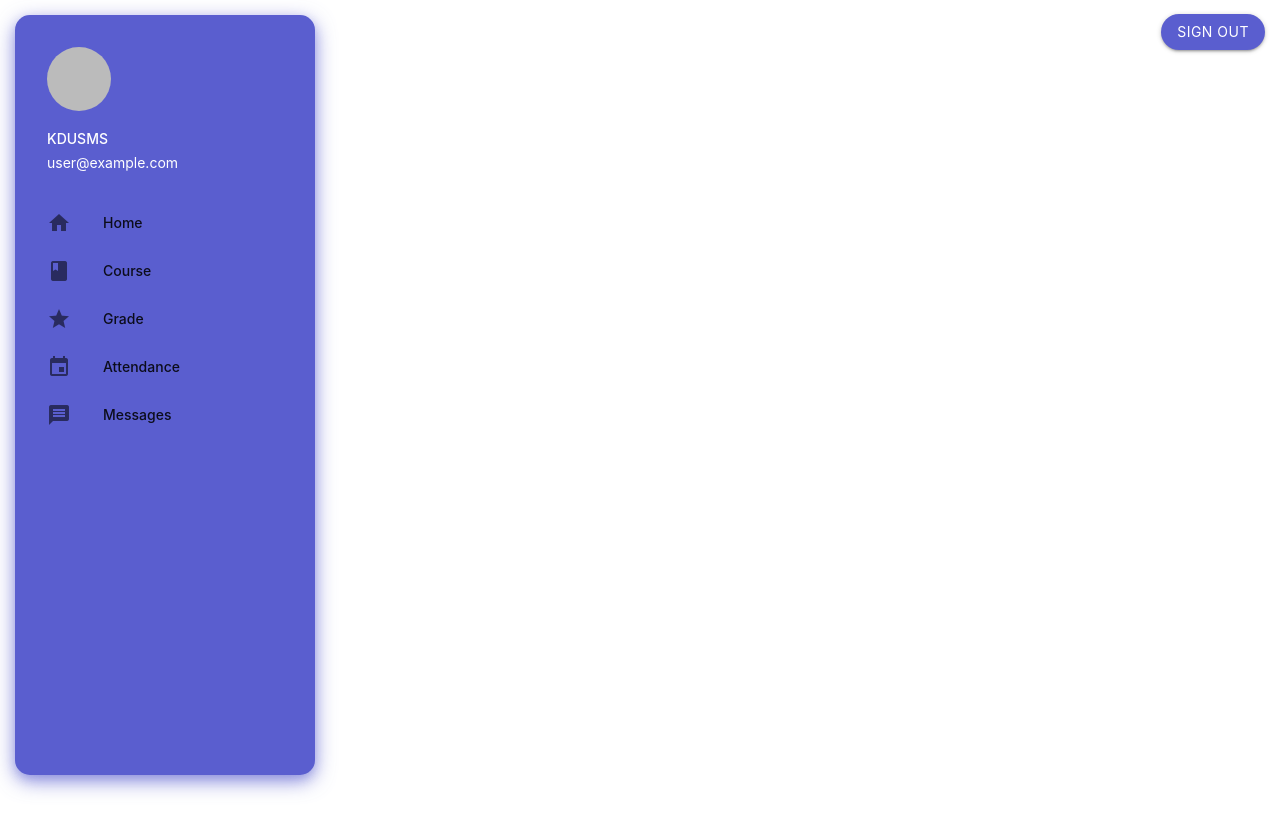
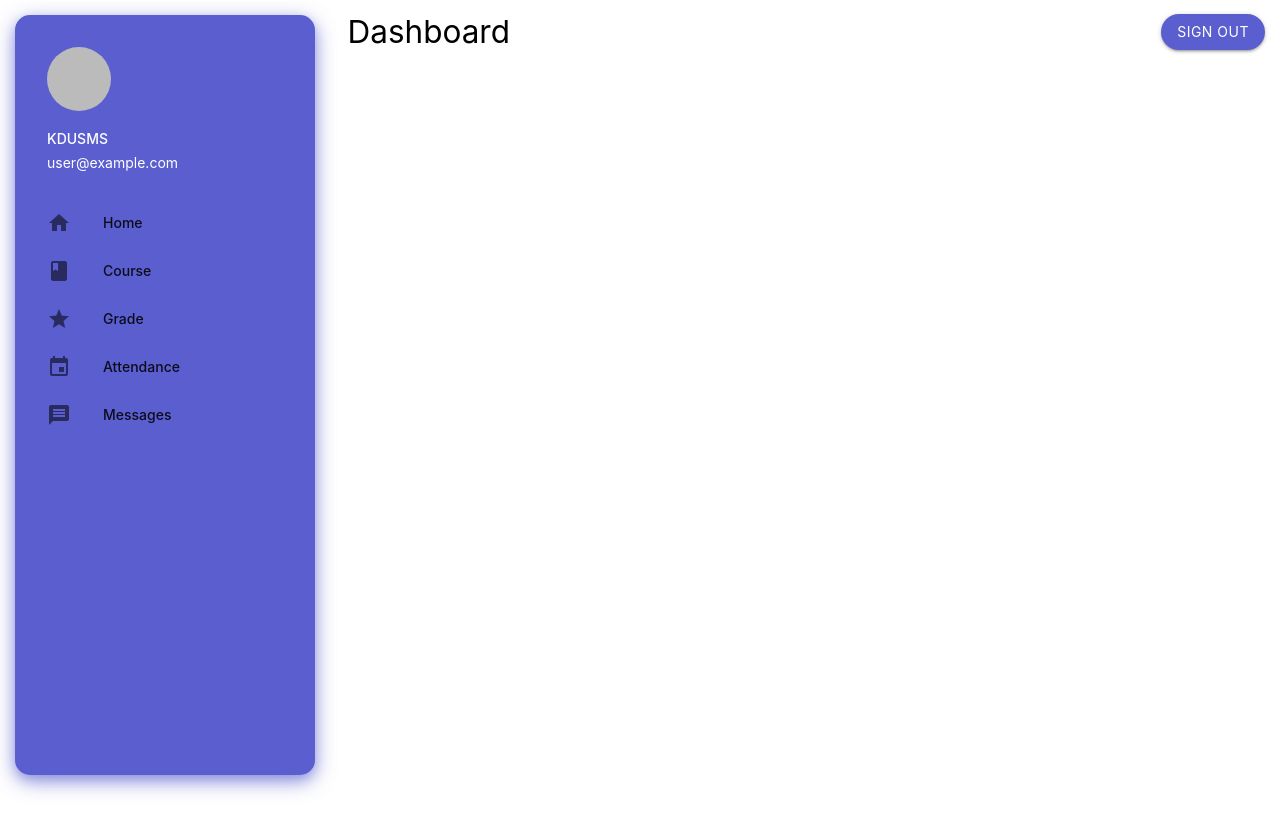
Before and after one commit to CSWanigasooriya/Vue, a Vue app: page /user in a window 1280 px wide. Shown: the top 832 px of the page. Built offline with nearby package versions, Linux system fonts and the light colour scheme; no server answers; sample sign-in values are in the browser's storage.

Commit message:
Dashboard fixes

```diff
--- a/src/App.vue
+++ b/src/App.vue
@@ -29,7 +29,7 @@ main {
 header,
 main,
 footer {
-  padding-left: 332px;
+  padding-left: 316px !important;
 }
 
 @media only screen and (max-width: 992px) {
@@ -43,7 +43,7 @@ footer {
 .container {
   margin: 0 auto;
   max-width: 1280px;
-  width: 95%;
+  width: 96%;
 }
 
 button {
--- a/src/components/Header.vue
+++ b/src/components/Header.vue
@@ -2,11 +2,11 @@
   <header>
     <nav class="transparent z-depth-0">
       <div class="nav-wrapper">
-        <a href="#" data-target="slide-out" class="sidenav-trigger">
-          <i class="material-icons">menu</i>
+        <a data-target="slide-out" class="sidenav-trigger">
+          <i class="material-icons black-text">menu</i>
         </a>
-        <a href="#" class="brand-logo">
-          <span>{{ title }}</span>
+        <a class="brand-logo black-text">
+          <span>Dashboard</span>
         </a>
         <ul id="nav-mobile" class="right hide-on-med-and-down">
           <li>
```
